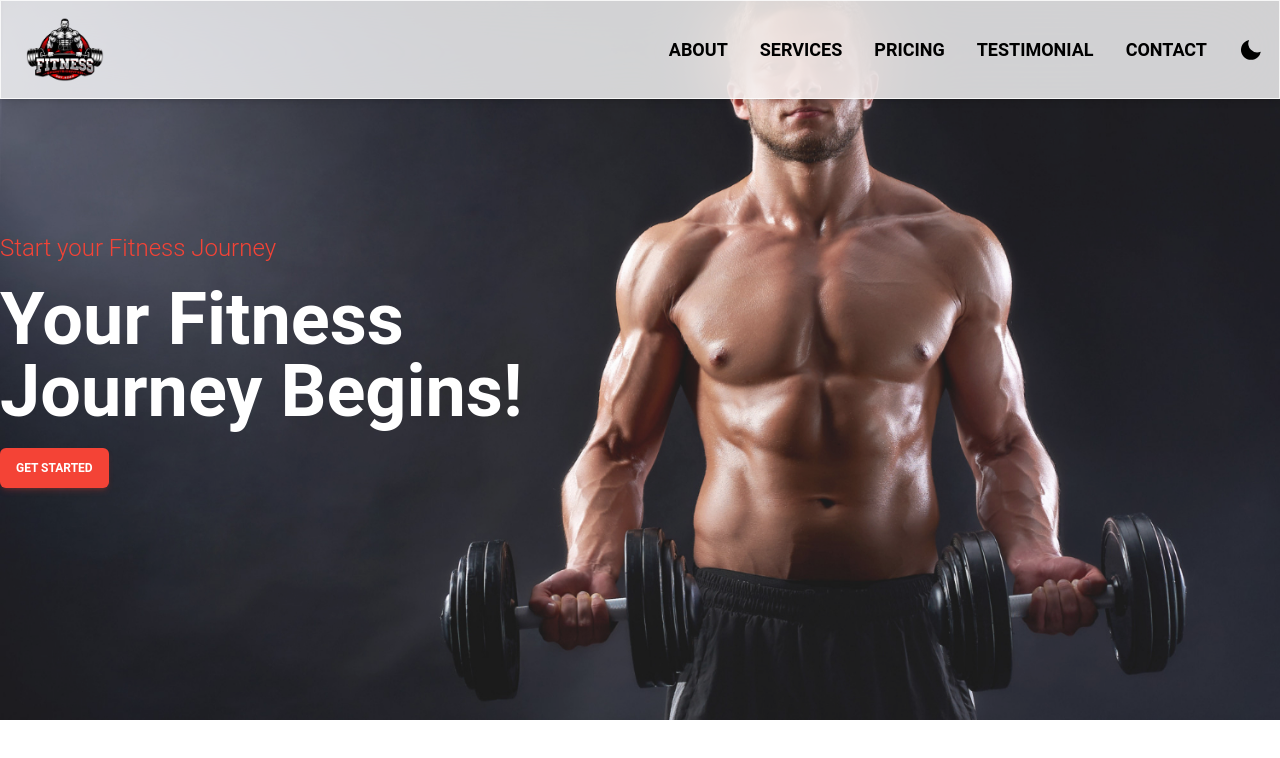
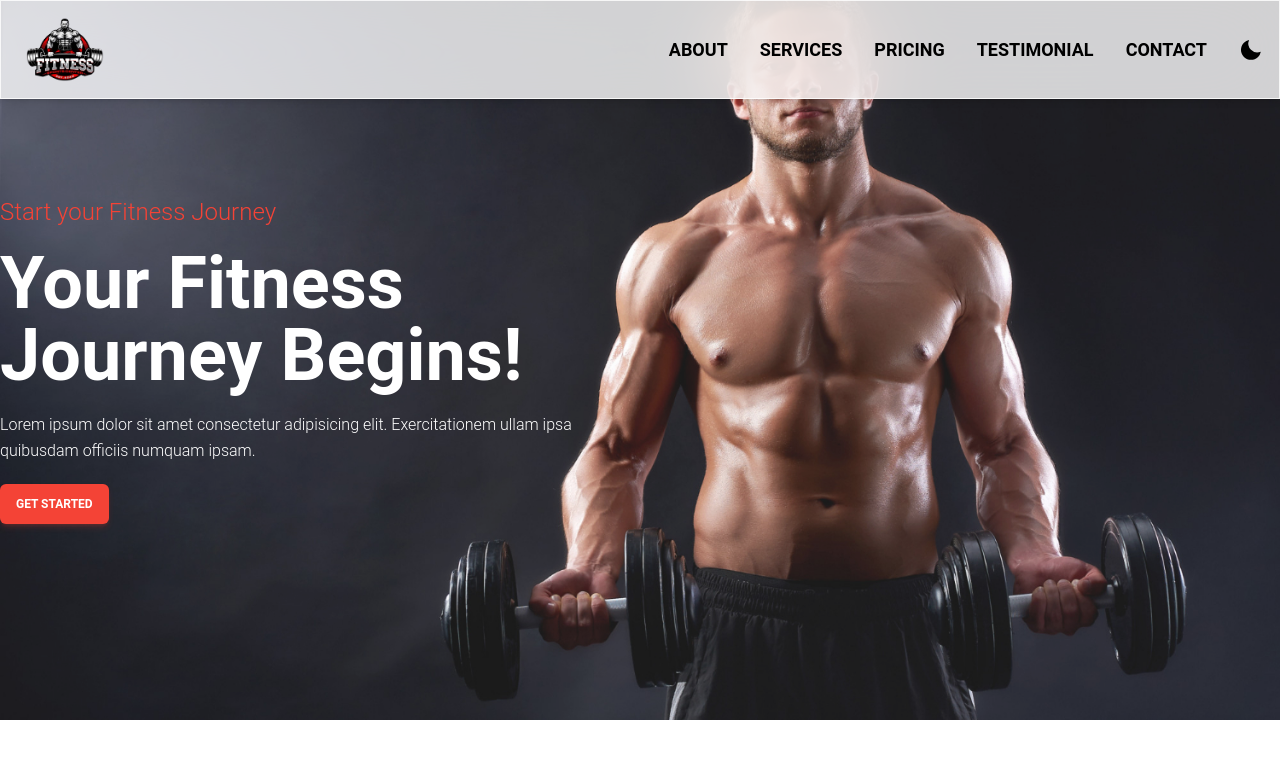
Before and after one commit to zaferonalan/GymWebSite, a React (Vite) app: page / in a window 1280 px wide. Shown: the top 758 px of the page. Built offline with nearby package versions, Linux system fonts and the light colour scheme.

Commit message:
Hero-created

```diff
--- a/src/components/Hero.jsx
+++ b/src/components/Hero.jsx
@@ -22,6 +22,7 @@ const Hero = () => {
             <Typography variant="h1" className="text-5xl md:text-7xl font-bold text-white">
               Your Fitness Journey Begins!
             </Typography>
+            <Typography variant="paragraph" className="text-white">Lorem ipsum dolor sit amet consectetur adipisicing elit. Exercitationem ullam ipsa quibusdam officiis numquam ipsam.</Typography>
             <Button variant="filled" color="red" className="rounded-md px-4 py-3">Get Started</Button>
           </div>
           <div className="md:w-1/2">
--- a/src/components/NavigationBar/NavigationBar.jsx
+++ b/src/components/NavigationBar/NavigationBar.jsx
@@ -44,7 +44,7 @@ const NavigationBar = () => {
     }
 
     return (
-    <Navbar className="fixed z-10 shadow-md dark:bg-dark dark:text-white " color="white" fullWidth>
+    <Navbar className="fixed z-10 shadow-md dark:bg-dark dark:text-white" color="white" fullWidth>
         <div className="max-w-[110rem] mx-auto ">
             <div className="flex items-center justify-between">
                 <div className="sm:flex items-center">
```
